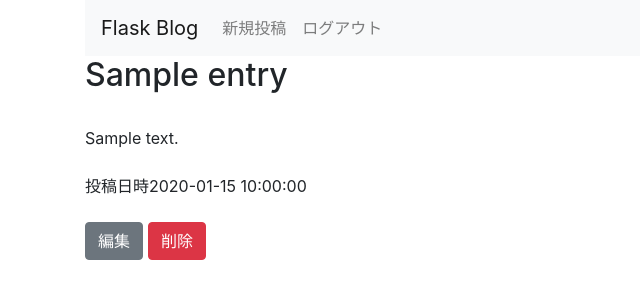
After one commit to YutoKuboKubo/Flask_C, a Flask app: page /entries/1 in a window 1280 px wide. The commit adds this page. Shown: the top 300 px of the page, without its empty margins (0-640 px from the left). Run offline with Flask 3, Linux system fonts and the light colour scheme; the visitor is signed in with stand-in values (Sample User, id 1); tables that the repository leaves empty hold one stand-in row (values such as "Sample post"); some libraries are stand-ins or nearby versions.

Commit message:
fix flask_blog

```diff
--- a/Takagi/application/flask_blog/__init__.py
+++ b/Takagi/application/flask_blog/__init__.py
@@ -1,5 +1,6 @@
 from flask import Flask
+from flask_sqlalchemy import SQLAlchemy
 app = Flask(__name__)
 app.config.from_object('flask_blog.config')
-
-import flask_blog.views
+db = SQLAlchemy(app)
+from flask_blog.views import views, entries
--- /dev/null
+++ b/Takagi/application/flask_blog/templates/entries/show.html
@@ -0,0 +1,18 @@
+{% extends "layout.html" %}
+{% block body %}
+<h2>{{ entry.title }}</h2>
+<br>
+{{ entry.text }}
+<br><br>
+投稿日時{{ entry.created_at }}
+<br><br>
+
+<div class = "btn-group">
+    <form action="{{ url_for('edit_entry', id=entry.id)}}" method="GET">
+        <button type = "submit" class="btn btn-secondary">編集</button>
+    </form>
+    <form action="{{url_for('delete_entry', id=entry.id)}}" method="POST">
+        <button type="submit" class="btn btn-danger" style="margin-left:5px">削除</button>
+    </form>
+</div>
+{% endblock %}
--- a/Takagi/application/flask_blog/templates/layout.html
+++ b/Takagi/application/flask_blog/templates/layout.html
@@ -20,6 +20,9 @@
                     <a class="nav-link" href="{{url_for('login')}}">ログイン</a>
                 </li>
                 {% else %}
+                <li class = "nav-item">
+                    <a class = "nav-link" href="{{url_for('new_entry')}}">新規投稿</a>
+                </li>
                 <li class="nav-item">
                     <a class="nav-link" href="{{url_for('logout')}}">ログアウト</a>
                 </li>
--- /dev/null
+++ b/Takagi/application/flask_blog/views/entries.py
@@ -0,0 +1,66 @@
+from flask import request, redirect, url_for, render_template, flash, session
+from flask_blog import app
+from flask_blog.models.entries import Entry
+from flask_blog import db
+
+@app.route('/')
+def show_entries():
+    if not session.get('logged_in'):
+        return redirect(url_for('login'))
+    entries = Entry.query.order_by(Entry.id.desc()).all()
+    return render_template('entries/index.html', entries=entries)
+
+@app.route('/entries/new', methods=['GET'])
+def new_entry():
+    if not session.get('logged_in'):
+        return redirect(url_for('login'))
+    return render_template('entries/new.html')
+
+@app.route('/entries/new', methods=['POST'])
+def add_entry():
+    if not session.get('logged_in'):
+        return redirect(url_for('login'))
+    entry = Entry(
+        title=request.form['title'],
+        text=request.form['text']
+    )
+    db.session.add(entry)
+    db.session.commit()
+    flash('新しく記事が作成されました')
+    return redirect(url_for('show_entries'))
+
+@app.route('/entries/<int:id>', methods=['GET'])
+def show_entry(id):
+    if not session.get('logged_in'):
+        return redirect(url_for('login'))
+    entry = Entry.query.get(id)
+    return render_template('entries/show.html', entry=entry)
+
+@app.route('/entries/<int:id>/edit', methods=['GET'])
+def edit_entry(id):
+    if not session.get('logged_in'):
+        return redirect(url_for('login'))
+    entry = Entry.query.get(id)
+    return render_template('entries/edit.html', entry=entry)
+
+@app.route('/entries/<int:id>/update', methods=['POST'])
+def update_entry(id):
+    if not session.get('logged_in'):
+        return redirect(url_for('login'))
+    entry = Entry.query.get(id)
+    entry.title = request.form['title']
+    entry.text = request.form['text']
+    db.session.merge(entry)
+    db.session.commit()
+    flash('記事が更新されました')
+    return redirect(url_for('show_entries'))
+
+@app.route('/entries/<int:id>/delete', methods=['POST'])
+def delete_entry(id):
+    if not session.get('logged_in'):
+        return redirect(url_for('login'))
+    entry = Entry.query.get(id)
+    db.session.delete(entry)
+    db.session.commit()
+    flash('投稿が削除されました')
+    return redirect(url_for('show_entries'))
```
Also changed, not shown: Takagi/application/flask_blog/config.py (+10 -0 lines), Takagi/application/flask_blog/models/entries.py (added, +17 -0 lines), Takagi/application/flask_blog/scripts/db.py (added, +10 -0 lines), Takagi/application/flask_blog/templates/entries/edit.html (added, +14 -0 lines), Takagi/application/flask_blog/templates/entries/index.html (+11 -0 lines), Takagi/application/flask_blog/templates/entries/new.html (added, +14 -0 lines), Takagi/application/flask_blog/views/views.py (renamed from Takagi/application/flask_blog/views.py, +1 -6 lines), Takagi/application/manage.py (added, +8 -0 lines), Takagi/application/flask_blog/views/__init__.py (added).
